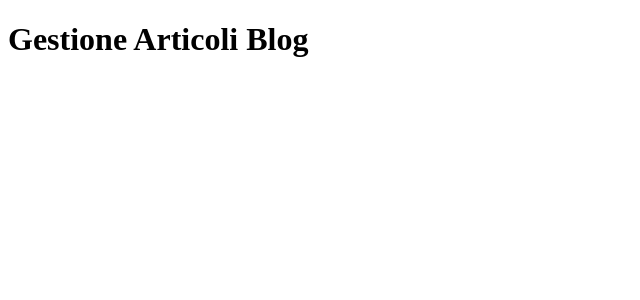
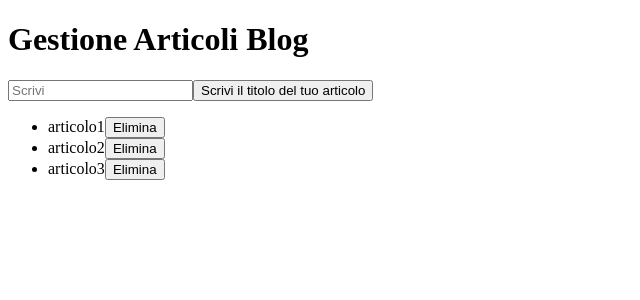
Before and after one commit to alicemariaarrica/react-form, a React (Vite) app: page / in a window 1280 px wide. Shown: the top 300 px of the page, without its empty margins (0-640 px from the left). Built offline with nearby package versions, Linux system fonts and the light colour scheme.

Commit message:
FormLogic.jsx-commit

```diff
--- a/src/components/ArticlesLogic.jsx
+++ b/src/components/ArticlesLogic.jsx
@@ -1,39 +1,44 @@
 import { useState } from 'react';
-import initialarticles from '../data/articles.js'
+import ArticleForm from './Form/FormLogic.jsx';
+import initialArticles from '../data/articles.js';
 
 export default function ArticlesLogic() {
-    const [articles, setArticles] = useState(initialarticles)
-    const [newArticle, setNewArticle] = useState('')
-    function addArticle(e) {
-        e.preventDefault()
-        console.log(e); //dopo aver controllato se ho bug devo toglierla
-        setArticle([
+    const [articles, setArticles] = useState(initialArticles);
+    const [newArticle, setNewArticle] = useState('');
+
+
+    function addArticle(newArticle) {
+        setArticles([
             ...articles,
-            newArticle
-
-        ])
-        setNewArticle('')
-
+            newArticle,
+        ]);
     }
 
-    function deleteArticle(objectEvent) {
-        console.log(objectEvent.target);
-
-        const indexToDelete = Number(objectEvent.target.getAttribute('data-index'));
-        console.log(article, indexToDelete);
-
-        const newArticles = article.filter((articles, index) => index != indexToDelete);
-        console.log(newArticles);
-        setArticles(newArticles)
-
-
+    function deleteArticle(indexToDelete) {
+        const newArticles = articles.filter((article, index) => index !== indexToDelete);
+        setArticles(newArticles);
     }
 
     return (
         <div>
             <h1>Gestione Articoli Blog</h1>
-        </div>)
+
+
+            <ArticleForm onAddArticle={addArticle} />
+
+
+            <ul>
+                {articles.map((article, index) => (
+                    <li key={index}>
+                        {article}
+                        <button onClick={() => deleteArticle(index)}>Elimina</button>
+                    </li>
+                ))}
+            </ul>
+        </div>
+    );
 }
+
 
 //Creare un semplice form con un campo input per il titolo di un articolo del blog. Al submit del form, mostrare la lista degli articoli inseriti, con la possibilità di cancellare ciascun articolo utilizzando un'icona.
 
--- a/src/components/Form/FormLogic.jsx
+++ b/src/components/Form/FormLogic.jsx
@@ -1,12 +1,28 @@
-import { useState } from 'react';
+import React, { useState } from 'react';
 
-<form onSubmit={addArticle}>
+function CreateForm({ onAddArticle }) {
+    const [newArticle, setNewArticle] = useState('');
+
+    const handleSubmit = (e) => {
+        e.preventDefault();
+        if (newArticle.trim()) {
+            onAddArticle(newArticle);
+            setNewArticle('');
+        }
+    };
+
+    return (
+        <form onSubmit={handleSubmit}>
             <input
                 type="text"
                 value={newArticle}
                 onChange={(e) => setNewArticle(e.target.value)}
-        placeholder="Inserisci il titolo dell'articolo"
+                placeholder="Scrivi"
                 required
             />
-    <button type="submit">Aggiungi Articolo</button>
+            <button type="submit">Scrivi il titolo del tuo articolo</button>
         </form>
+    );
+}
+
+export default CreateForm;
```
Also changed, not shown: src/components/Form/FormCss.jsx (added), src/components/Form/FormVss.jsx (deleted). Lines whose indentation alone changed are shown as unchanged.
